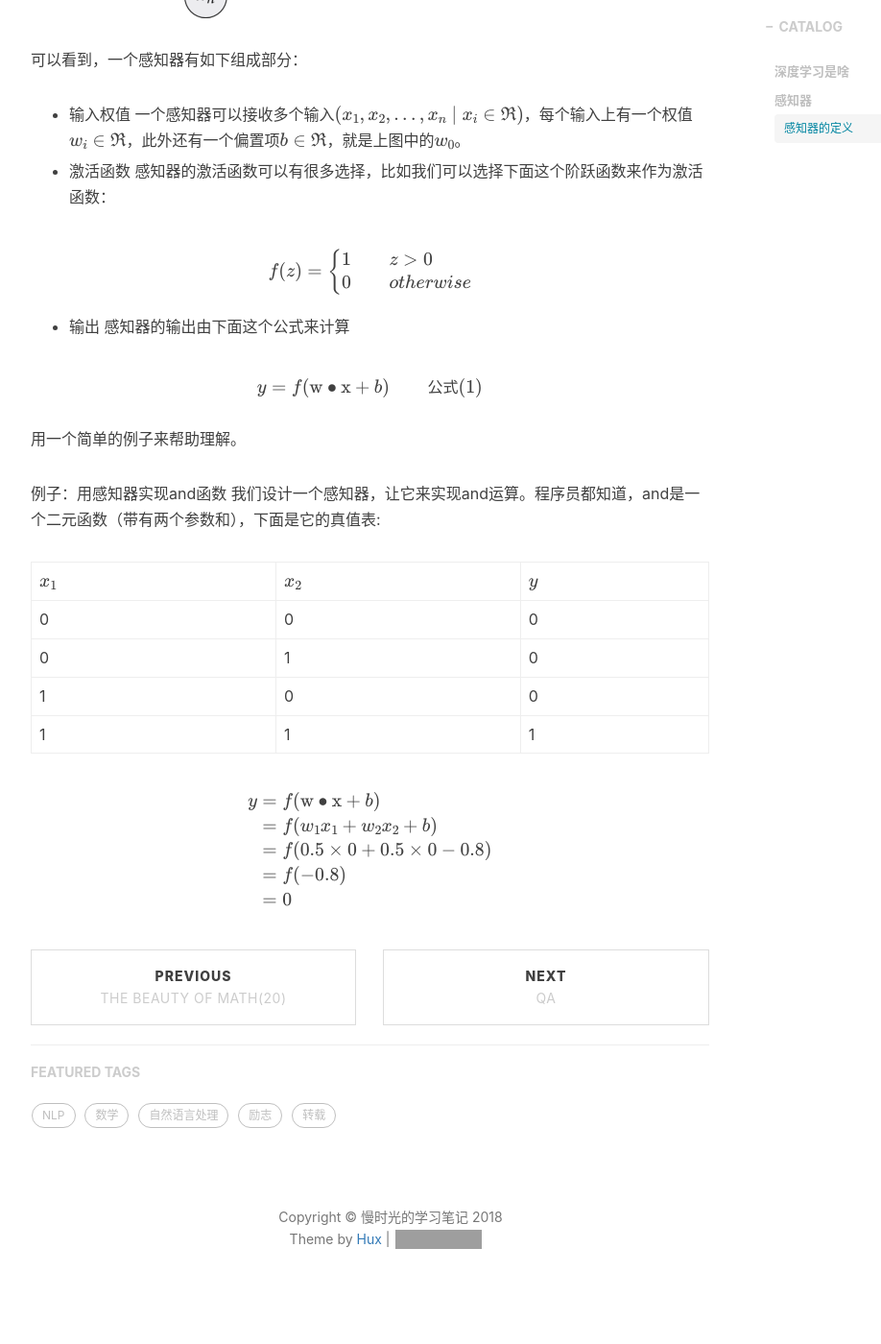
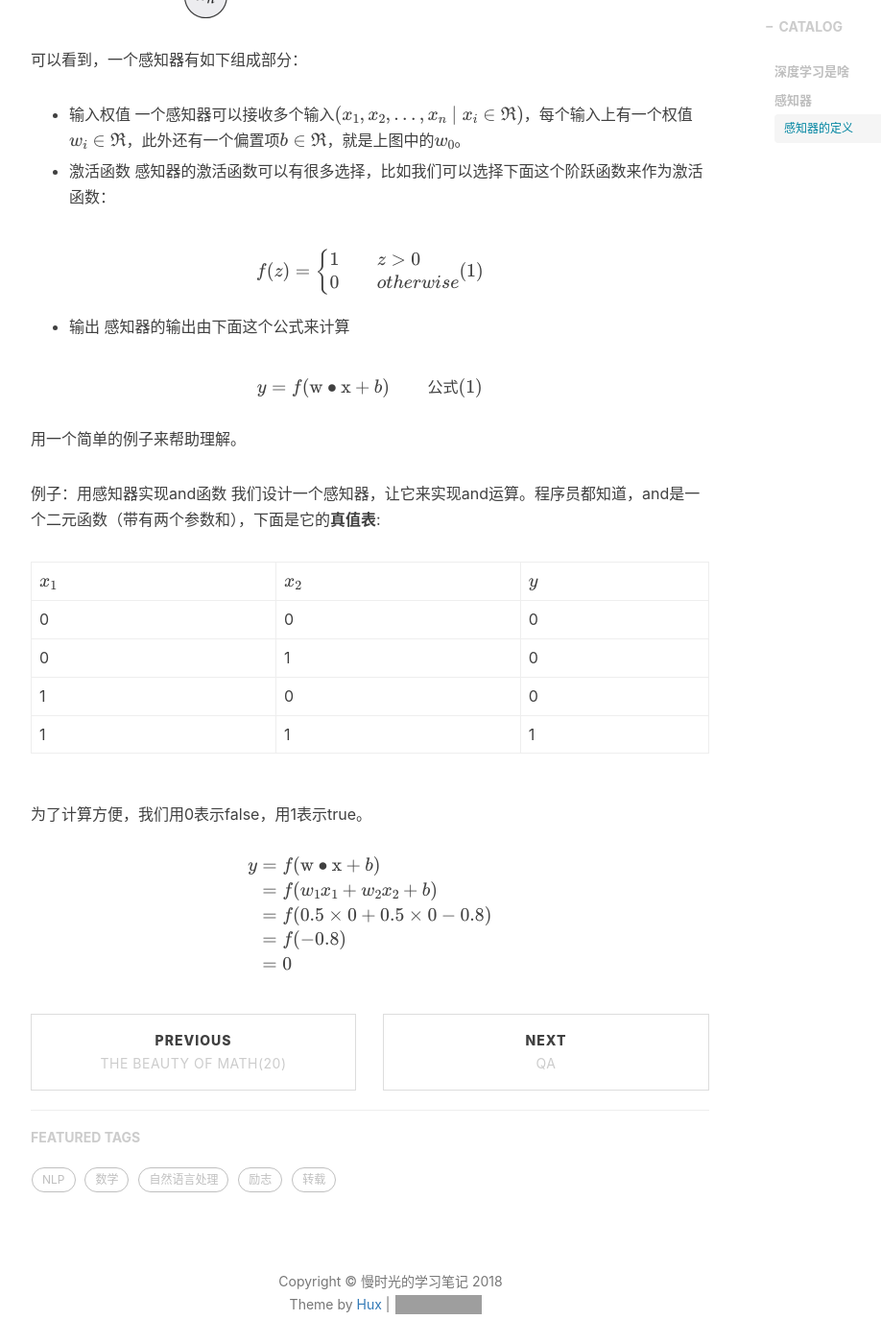
Before and after one commit to msg901216/msg901216.github.io, a Jekyll site: the page built from _posts/2018-07-24-perceptron.md, in a window 1280 px wide and 1400 px high, scrolled down 2096 px. Shown: the whole window at 96% size, without its empty margins (233-1151 px from the left). Built offline with Jekyll 4.4.1, drawn with Linux system fonts in a browser that asks for light colours; nearby versions of some CDN libraries; formulas are drawn with MathJax 3; comment, search, counter and statistics services are not loaded; grey boxes are pictures that could not be loaded.

Commit message:
修改perceptron

```diff
--- a/_posts/2018-07-24-perceptron.md
+++ b/_posts/2018-07-24-perceptron.md
@@ -49,7 +49,7 @@ tags:
 
 * 激活函数 感知器的激活函数可以有很多选择，比如我们可以选择下面这个阶跃函数来作为激活函数：
 
-$$f(z)=\begin{equation}\begin{cases}1\qquad z>0\\0\qquad otherwise\end{cases}\end{equation}$$
+$$f(z)=\begin{equation}\begin{cases}1\qquad z>0\\0\qquad otherwise\end{cases}\end{equation} (1)$$
 
 * 输出 感知器的输出由下面这个公式来计算
 
@@ -58,13 +58,19 @@ $$y=f(\mathrm{w}\bullet\mathrm{x}+b)\qquad 公式(1)$$
 用一个简单的例子来帮助理解。
 
 例子：用感知器实现and函数
-我们设计一个感知器，让它来实现and运算。程序员都知道，and是一个二元函数（带有两个参数和），下面是它的真值表:
+我们设计一个感知器，让它来实现and运算。程序员都知道，and是一个二元函数（带有两个参数和），下面是它的**真值表**:
 
 $$x_1$$|$$x_2$$|$$y$$
 0|0|0
 0|1|0
 1|0|0
 1|1|1
+
+为了计算方便，我们用0表示false，用1表示true。
+
+
+
+
 
 
 
```
